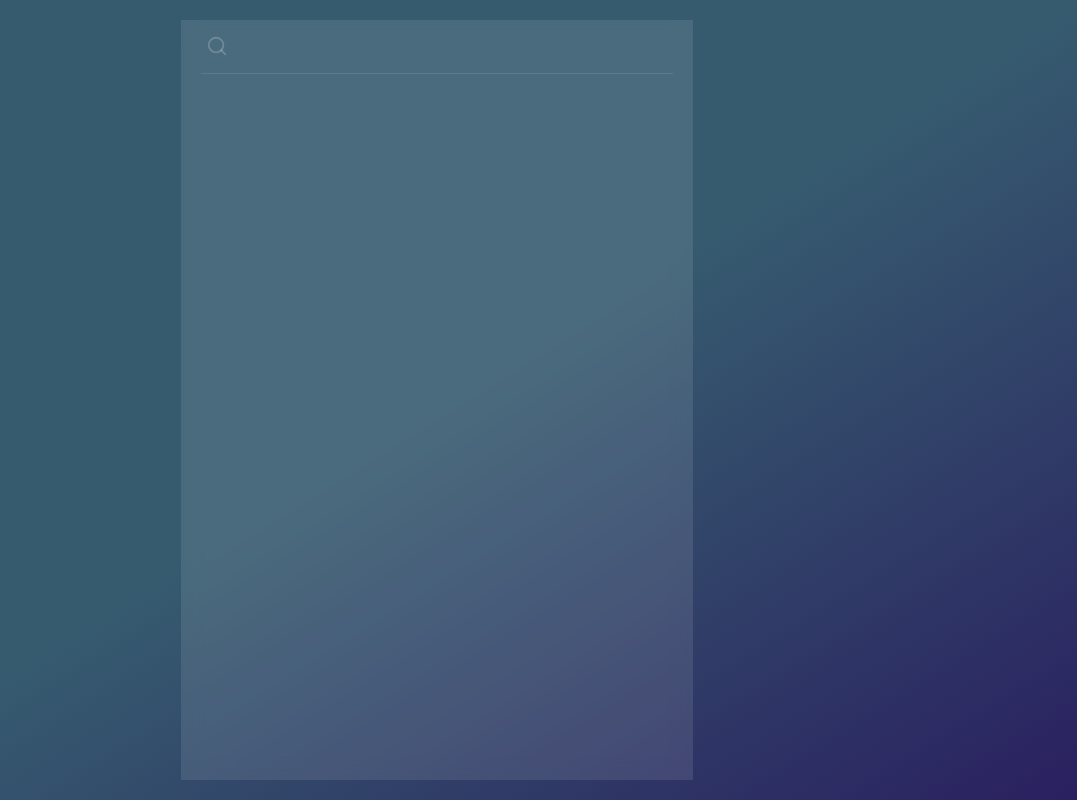
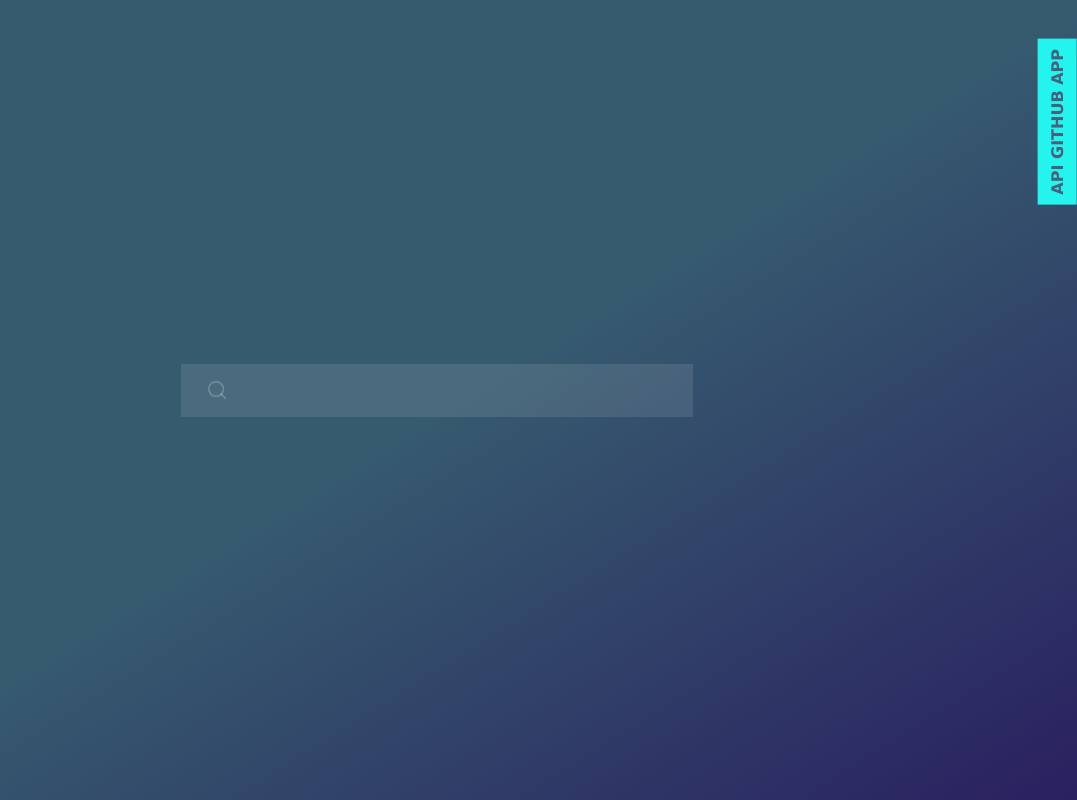
Before and after one commit to Salv-Dev/api-github-app, a React (Create React App) app in the folder app/: page / in a window 1280 px wide. Shown: the whole page, without its empty margins (203-1280 px from the left). Built offline with nearby package versions, Linux system fonts and the light colour scheme.

Commit message:
some corrections in layout added

```diff
--- a/app/public/index.html
+++ b/app/public/index.html
@@ -39,5 +39,6 @@
       To begin the development, run `npm start` or `yarn start`.
       To create a production bundle, use `npm run build` or `yarn build`.
     -->
+    <div class="app-name">api github app</div>
   </body>
 </html>
--- a/app/src/App.js
+++ b/app/src/App.js
@@ -11,7 +11,9 @@ class App extends React.Component {
       repos: [],
       starred: [],
       isFetching: false,
-      isFetchingRepos: false
+      isFetchingRepo: false,
+      isFetchingStarred: false,
+      chevronClick: 'start'
     }
   }
 
@@ -21,7 +23,8 @@ class App extends React.Component {
         userinfo: null,
         repos: [],
         starred: [],
-        isFetching: true
+        isFetching: true,
+        chevronClick: ''
       })
       Ajax(`https://api.github.com/users/${e.target.value}`).then(result => {
         this.setState({
@@ -54,9 +57,11 @@ class App extends React.Component {
       this.setState({
         repos: [],
         starred: [],
-        isFetchingRepos: true
+        chevronClick: '',
+        [type === 'repos'?'isFetchingRepo':'isFetchingStarred']:true
       })
       Ajax(`https://api.github.com/users/${this.state.userinfo.login}/${type}`).then(result => {
+        console.log(result);
         this.setState({
           [type]: result.map(repo => {
             return {
@@ -69,15 +74,28 @@ class App extends React.Component {
           }),
 
           [type === 'repos'?'starred':'repos']:[],
-          isFetchingRepos: false
+
+          [type === 'repos'?'isFetchingRepo':'isFetchingStarred']:false
         })
       })
       .catch(err => {
         console.error(err);
         this.setState({
-          isFetchingRepos: false
+          [type === 'repos'?'isFetchingRepo':'isFetchingStarred']:false
         })
       })
+    }
+  }
+
+  chevronClick(e) {
+    if(this.state.chevronClick === ''){
+      this.setState({
+        chevronClick: 'act'
+      });
+    } else {
+      this.setState({
+        chevronClick: ''
+      });
     }
   }
 
@@ -91,7 +109,10 @@ class App extends React.Component {
         getRepos={this.getRepos('repos')}
         getStarred={this.getRepos('starred')}
         isFetching={this.state.isFetching}
-        isFetchingRepos={this.state.isFetchingRepos}
+        isFetchingRepo={this.state.isFetchingRepo}
+        isFetchingStarred={this.state.isFetchingStarred}
+        chevron={this.state.chevronClick}
+        chevronClick={(e) => this.chevronClick(e)}
       />
     )
   }
--- a/app/src/Components/actions.js
+++ b/app/src/Components/actions.js
@@ -2,10 +2,10 @@ import React from 'react';
 import PropTypes from 'prop-types';
 import * as Icon from 'react-feather';
 
-const Actions = ({getRepos, getStarred}) => (
+const Actions = ({getRepos, getStarred, isFetchingRepo, isFetchingStarred}) => (
     <div className="actions">
-        <button onClick={getRepos}><Icon.Book className="icon-button" size={18}/><p>Repositórios</p><i></i></button>
-        <button onClick={getStarred}><Icon.Star className="icon-button" size={18}/><p>Favoritos</p><i></i></button>
+        <button onClick={getRepos}><Icon.Book className="icon-button" size={18}/><p>Repositórios</p>{isFetchingRepo? <i className="loading"></i>:<i></i>}</button>
+        <button onClick={getStarred}><Icon.Star className="icon-button" size={18}/><p>Favoritos</p>{isFetchingStarred? <i className="loading"></i>:<i></i>}</button>
     </div>
 );
 
--- a/app/src/Components/app-container.js
+++ b/app/src/Components/app-container.js
@@ -6,35 +6,36 @@ import UserInfo from './user-info';
 import Actions from './actions';
 import RepoList from './repo-list';
 
-const AppContainer = ({handleSearch, userinfo, repos, starred, getRepos, getStarred, isFetching, isFetchingRepos}) => (
-    <div className="app-container">
-        <div className="filter">
+const AppContainer = ({handleSearch, userinfo, repos, starred, getRepos, getStarred, isFetching, isFetchingRepo,isFetchingStarred, chevron, chevronClick}) => (
+    <div className={`app-container ${chevron}`}>
 
-            <Search handleSearch={handleSearch} isDisabled={isFetching}/>
-            {isFetching && <div className="loading" />}
+            <Search handleSearch={handleSearch} isDisabled={isFetching} chevron={chevron}/>
+            {isFetching && <div className="loading --search" />}
             {!!userinfo && <UserInfo userinfo={userinfo} />}
-            {!!userinfo && <Actions getRepos={getRepos} getStarred={getStarred}/>}
+            {!!userinfo && <Actions getRepos={getRepos} getStarred={getStarred} isFetchingRepo={isFetchingRepo} isFetchingStarred={isFetchingStarred}/>}
 
-            {isFetchingRepos && <div className="loading" />}
-            {!!repos.length && <RepoList title="Repositórios:" repos={repos} />}
-            {!!starred.length && <RepoList title="Favoritos:" repos={starred} />}
+            {!!repos.length && <RepoList title="Repositórios:" repos={repos} chevron={chevron}/>}
+            {!!starred.length && <RepoList title="Favoritos:" repos={starred} chevron={chevron}/>}
 
             {(!!repos.length && repos.length > 2) &&
             <div className="loading-repos">
                 <div className="container-chevron">
-                    <Icon.ChevronDown className="chevron"/>
+                    <div className="btn-chevron" onClick={chevronClick}>
+                        <Icon.ChevronDown className={`chevron ${chevron}`}/>
+                    </div>
                 </div>
             </div>
             }
 
             {!!starred.length &&
-            <div className="loading-repos">
+                <div className="loading-repos">
                 <div className="container-chevron">
-                    <Icon.ChevronDown className="chevron"/>
+                    <div className="btn-chevron" onClick={chevronClick}>
+                        <Icon.ChevronDown className={`chevron ${chevron}`}/>
+                    </div>
                 </div>
             </div>
             }
-        </div>
     </div>
 );
 
@@ -46,7 +47,8 @@ AppContainer.propTypes = {
     getRepos: PropTypes.func.isRequired,
     getStarred: PropTypes.func.isRequired,
     isFetching: PropTypes.bool.isRequired,
-    isFetchingRepos: PropTypes.bool.isRequired
+    isFetchingRepo: PropTypes.bool.isRequired,
+    isFetchingStarred: PropTypes.bool.isRequired
 }
 
 export default AppContainer;
--- a/app/src/Components/search.js
+++ b/app/src/Components/search.js
@@ -2,8 +2,8 @@ import React from 'react';
 import PropTypes from 'prop-types';
 import * as Icon from 'react-feather';
 
-const Search = ({handleSearch, isDisabled}) => (
-    <div className="search">
+const Search = ({handleSearch, isDisabled, chevron}) => (
+    <div className={`search ${chevron}`}>
       <div className="input">
           <input type="text" onKeyUp={handleSearch} disabled={isDisabled}/>
           <Icon.Search className="icon-search" size={22}/>
--- a/app/src/Components/user-info.js
+++ b/app/src/Components/user-info.js
@@ -8,14 +8,14 @@ const UserInfo = ({userinfo}) => (
               <img src={userinfo.photo} alt="profile-pic" />
         </div>
         <div className="infos">
-            <h1 className="username"><a href={`https://github.com/${userinfo.login}`} title={userinfo.username} target="_blank">{userinfo.username? (userinfo.username.length > 10? `${userinfo.username.substr(0, 10)}...`:userinfo.username):'no name'}</a></h1>
+            <h1 className="username"><a href={`https://github.com/${userinfo.login}`} title={userinfo.username} target="_blank" rel="noopener noreferrer">{userinfo.username? (userinfo.username.length > 10? `${userinfo.username.substr(0, 10)}...`:userinfo.username):'no name'}</a></h1>
             <h3 className="login">{userinfo.login}</h3>
             <ul className="info-repos">
                 <li><Icon.Book color="#25F3ED" size={18}/><span>{userinfo.repos}</span></li>
                 <li><Icon.Users color="#25F3ED" size={18}/><span>{userinfo.followers}</span></li>
                 <li><Icon.UserPlus color="#25F3ED" size={18}/><span>{userinfo.following}</span></li>
             </ul>
-            <p className="website"><a href={userinfo.blog} target="_blank">{userinfo.blog}</a></p>
+            <p className="website"><a href={userinfo.blog} target="_blank" rel="noopener noreferrer">{userinfo.blog}</a></p>
         </div>
     </div>
 );
--- a/app/src/styles.css
+++ b/app/src/styles.css
@@ -13,17 +13,29 @@
     --white-opacity-color: rgba(255, 255, 255, 0.1);
     --primary-color: #25F3ED;
     --secondary-color: #45617D;
+    --primary-color-dark: #24D1CC;
 }
 
 /* body background */
 body {
     display: flex;
     flex-direction: column;
-    justify-content: center;
-    height: 100vh;
     background-image: var(--first-gradient);
     background-repeat: no-repeat;
     background-attachment: fixed;
+}
+
+/* app name */
+.app-name {
+    position: absolute;
+    top: 0;
+    right: 0;
+    transform: rotate(-90deg);
+    transform-origin: bottom right;
+    font-weight: 700;
+    padding: 10px;
+    color: var(--secondary-color);
+    background-color: var(--primary-color);
 }
 
 /* content */
@@ -32,25 +44,28 @@ body {
     position: relative;
     width: 40%;
     height: 95vh;
-    margin: 0 auto;
+    background-color: var(--white-opacity-color);
+    margin: 10px auto;
 }
 
-.app-container > .filter {
-    position: absolute;
-    width: 100%;
-    height: 100%;
-    background-color: var(--white-opacity-color);
-    -webkit-backdrop-filter: blur(10px);
-    backdrop-filter: blur(10px);
+.app-container.act {
+    height: auto;
 }
 
-.app-container > .filter > .loading-repos {
+.app-container.start {
+    display: flex;
+    flex-direction: column;
+    justify-content: center;
+    background-color: transparent;
+}
+
+.app-container > .loading-repos {
     width: 100%;
     padding: 0px 20px 5px 20px;
     background-repeat: no-repeat;
 }
 
-.app-container > .filter > .loading-repos > .container-chevron {
+.app-container > .loading-repos > .container-chevron {
     display: flex;
     justify-content: center;
     width: 100%;
@@ -58,14 +73,18 @@ body {
     padding: 5px 0;
 }
 
-.app-container > .filter > .loading-repos > .container-chevron > .chevron{
+.app-container > .loading-repos > .container-chevron > .btn-chevron > .chevron{
     stroke: var(--white-opacity-color);
     cursor: pointer;
     transition: stroke .2s ease-in-out;
 }
 
-.app-container > .filter > .loading-repos > .container-chevron > .chevron:hover,
-.app-container > .filter > .loading-repos > .container-chevron > .chevron:active {
+.app-container > .loading-repos > .container-chevron > .btn-chevron > .chevron.act {
+    transform: rotate(180deg);
+}
+
+.app-container > .loading-repos > .container-chevron > .btn-chevron > .chevron:hover,
+.app-container > .loading-repos > .container-chevron > .btn-chevron > .chevron:active {
     stroke: var(--white-color);
 }
 
@@ -75,6 +94,13 @@ body {
     width: 100%;
     padding: 0 20px 0 20px;
     overflow: hidden;
+}
+.search.start {
+    background-color: var(--white-opacity-color);
+}
+
+.search.start > .input > input {
+    border-bottom: none;
 }
 
 .search > .input {
@@ -234,10 +260,10 @@ body {
 
 .actions > button {
     display: flex;
-    justify-content: space-around;
+    justify-content: space-between;
     align-items: center;
     width: 49%;
-    padding: 10px;
+    padding: 10px 15px;
     font-size: 0.7rem;
     border: none;
     background-color: var(--white-opacity-color);
@@ -292,11 +318,17 @@ body {
     flex-direction: column;
     width: 100%;
     height: 185px;
-    overflow: auto;
+    overflow: hidden;
+}
+
+.repo-list > .repos.act {
+    height: auto;
+    overflow: none;
 }
 
 .repo-list > .repos > .repo {
     margin-bottom: 10px;
+    text-decoration: none;
     background-color: var(--white-opacity-color);
     padding: 10px;
     cursor: pointer;
@@ -310,12 +342,12 @@ body {
 
 .repo-list > .repos > .repo > h2 {
     font-weight: 300;
-    font-size: 0.8rem;
+    font-size: 0.9rem;
 }
 
 .repo-list > .repos > .repo > h5 {
     font-weight: 300;
-    font-size: 0.6rem;
+    font-size: 0.7rem;
     color: rgba(255, 255, 255, 0.5);
 }
 
@@ -329,7 +361,7 @@ body {
 .repo-list > .repos > .repo > p {
     display: flex;
     align-items: center;
-    font-size: 0.7rem;
+    font-size: 0.8rem;
 }
 
 .repo-list > .repos > .repo > p > span {
@@ -340,15 +372,26 @@ body {
     transform: rotate(-90deg);
 }
 
+i {
+    width: 20px;
+    height: 20px;
+}
+
 .loading {
-    width: 25px;
-    height: 25px;
+    width: 20px;
+    height: 20px;
+    border-radius: 50%;
+    border: 2px solid var(--primary-color-dark);
+    border-left-color: var(--secondary-color);
+    border-top-color: var(--secondary-color);
+    animation: loading .7s infinite linear;
+}
+
+.loading.--search {
     margin: 20px auto;
-    border-radius: 50%;
     border: 2px solid var(--white-opacity-color);
     border-left-color: var(--primary-color);
     border-top-color: var(--primary-color);
-    animation: loading .7s infinite linear;
 }
 
 @keyframes loading {
```
Also changed, not shown: app/src/Components/repo-list.js (+3 -5 lines).
